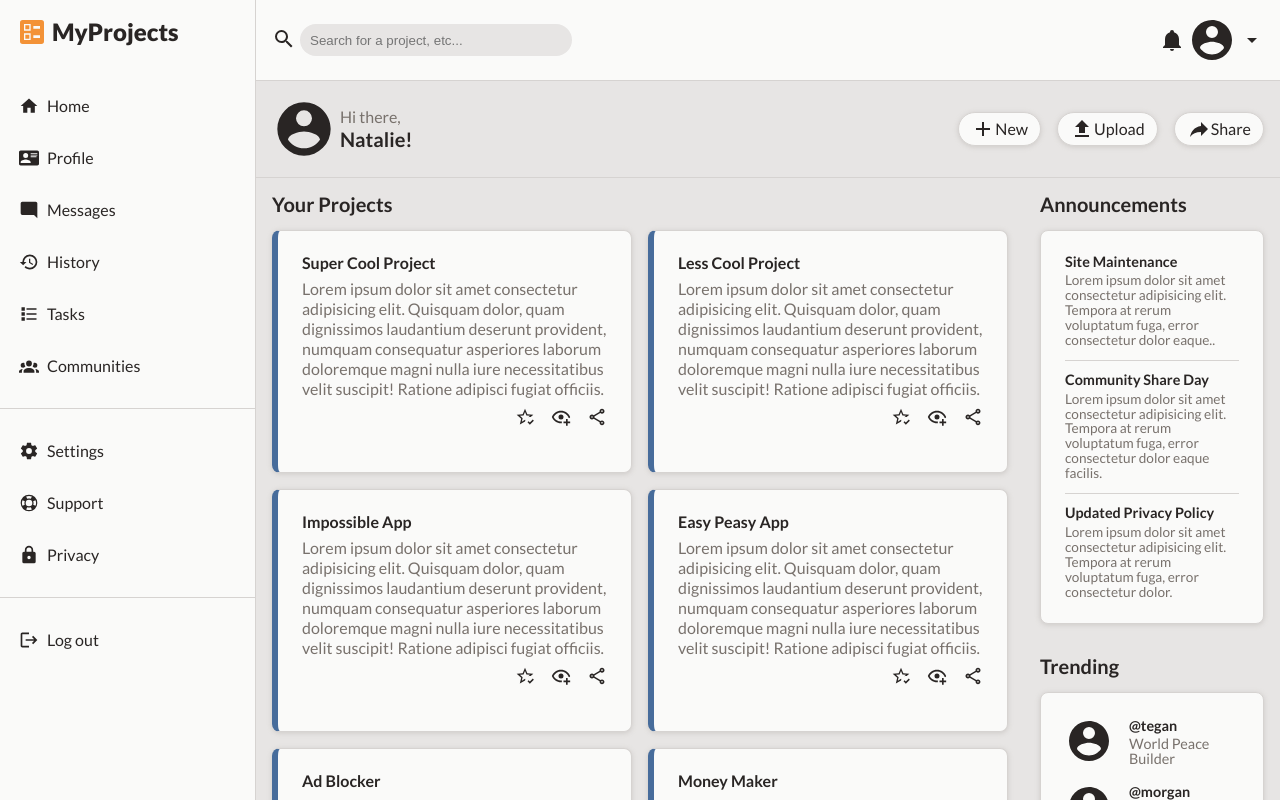
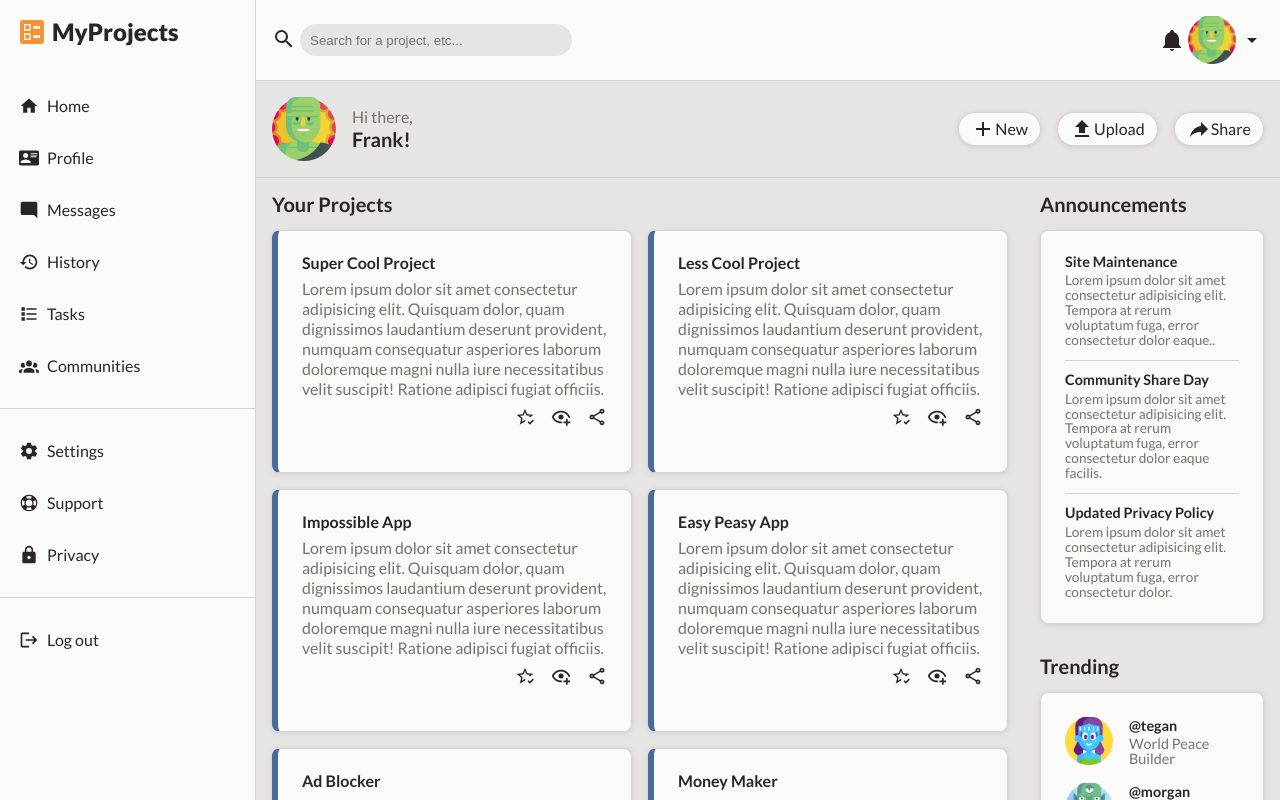
Before and after one commit to lucashogg/admin-dashboard, a plain HTML site: page index.html in a window 1280 px wide. Drawn offline with Linux system fonts and the light colour scheme.

Commit message:
Change user icons to images

```diff
--- a/css/style.css
+++ b/css/style.css
@@ -68,7 +68,7 @@ svg {
 }
 
 .header .user-account-icon {
-    width: 3rem;
+    max-width: 3rem;
 }
 
 .hamburger {
@@ -154,7 +154,7 @@ svg.sidebar-close {
 .main-header .left {
     display: flex;
     align-items: center;
-    gap: .25rem;
+    gap: 1rem;
 }
 
 .user-greeting {
@@ -191,8 +191,8 @@ svg.sidebar-close {
     transition: .1s ease;
 }
 
-.main-header .left svg {
-    width: 4rem;
+.main-header .left img {
+    max-width: 4rem;
 }
 
 .main-header .right svg {
@@ -298,8 +298,8 @@ svg.sidebar-close {
     padding: 1rem;
 }
 
-.trending svg {
-    width: 3rem;
+.trending img {
+    max-width: 3rem;
 }
 
 .trending-grid {
--- a/index.html
+++ b/index.html
@@ -37,11 +37,7 @@
                     <path
                         d="M21,19V20H3V19L5,17V11C5,7.9 7.03,5.17 10,4.29C10,4.19 10,4.1 10,4A2,2 0 0,1 12,2A2,2 0 0,1 14,4C14,4.1 14,4.19 14,4.29C16.97,5.17 19,7.9 19,11V17L21,19M14,21A2,2 0 0,1 12,23A2,2 0 0,1 10,21" />
                 </svg>
-                <svg class="user-account-icon" xmlns="http://www.w3.org/2000/svg" viewBox="0 0 24 24">
-                    <title>account-circle</title>
-                    <path
-                        d="M12,19.2C9.5,19.2 7.29,17.92 6,16C6.03,14 10,12.9 12,12.9C14,12.9 17.97,14 18,16C16.71,17.92 14.5,19.2 12,19.2M12,5A3,3 0 0,1 15,8A3,3 0 0,1 12,11A3,3 0 0,1 9,8A3,3 0 0,1 12,5M12,2A10,10 0 0,0 2,12A10,10 0 0,0 12,22A10,10 0 0,0 22,12C22,6.47 17.5,2 12,2Z" />
-                </svg>
+                <img class="user-account-icon" src="./img/mutant_4165623.png" alt="user avatar">
                 <svg xmlns="http://www.w3.org/2000/svg" viewBox="0 0 24 24">
                     <title>menu-down</title>
                     <path d="M7,10L12,15L17,10H7Z" />
@@ -142,15 +138,11 @@
         <div class="main">
             <div class="main-header">
                 <div class="left">
-                    <svg xmlns="http://www.w3.org/2000/svg" viewBox="0 0 24 24">
-                        <title>account-circle</title>
-                        <path
-                            d="M12,19.2C9.5,19.2 7.29,17.92 6,16C6.03,14 10,12.9 12,12.9C14,12.9 17.97,14 18,16C16.71,17.92 14.5,19.2 12,19.2M12,5A3,3 0 0,1 15,8A3,3 0 0,1 12,11A3,3 0 0,1 9,8A3,3 0 0,1 12,5M12,2A10,10 0 0,0 2,12A10,10 0 0,0 12,22A10,10 0 0,0 22,12C22,6.47 17.5,2 12,2Z" />
-                    </svg>
+                    <img src="./img/mutant_4165623.png" alt="user avatar">
                     <div class="user-greeting">
                         <span>Hi there,</span>
                         <span class="user-title">
-                            Natalie!
+                            Frank!
                         </span>
                     </div>
                 </div>
@@ -347,11 +339,7 @@
                         <div class="trending-grid">
                             <div class="trend">
                                 <div class="left">
-                                    <svg xmlns="http://www.w3.org/2000/svg" viewBox="0 0 24 24">
-                                        <title>account-circle</title>
-                                        <path
-                                            d="M12,19.2C9.5,19.2 7.29,17.92 6,16C6.03,14 10,12.9 12,12.9C14,12.9 17.97,14 18,16C16.71,17.92 14.5,19.2 12,19.2M12,5A3,3 0 0,1 15,8A3,3 0 0,1 12,11A3,3 0 0,1 9,8A3,3 0 0,1 12,5M12,2A10,10 0 0,0 2,12A10,10 0 0,0 12,22A10,10 0 0,0 22,12C22,6.47 17.5,2 12,2Z" />
-                                    </svg>
+                                    <img src="./img/revived_9042174.png" alt="user avatar">
                                 </div>
                                 <div class="right">
                                     <div class="user-name">
@@ -364,11 +352,7 @@
                             </div>
                             <div class="trend">
                                 <div class="left">
-                                    <svg xmlns="http://www.w3.org/2000/svg" viewBox="0 0 24 24">
-                                        <title>account-circle</title>
-                                        <path
-                                            d="M12,19.2C9.5,19.2 7.29,17.92 6,16C6.03,14 10,12.9 12,12.9C14,12.9 17.97,14 18,16C16.71,17.92 14.5,19.2 12,19.2M12,5A3,3 0 0,1 15,8A3,3 0 0,1 12,11A3,3 0 0,1 9,8A3,3 0 0,1 12,5M12,2A10,10 0 0,0 2,12A10,10 0 0,0 12,22A10,10 0 0,0 22,12C22,6.47 17.5,2 12,2Z" />
-                                    </svg>
+                                    <img src="./img/alien_4165762.png" alt="user avatar">
                                 </div>
                                 <div class="right">
                                     <div class="user-name">
@@ -381,11 +365,7 @@
                             </div>
                             <div class="trend">
                                 <div class="left">
-                                    <svg xmlns="http://www.w3.org/2000/svg" viewBox="0 0 24 24">
-                                        <title>account-circle</title>
-                                        <path
-                                            d="M12,19.2C9.5,19.2 7.29,17.92 6,16C6.03,14 10,12.9 12,12.9C14,12.9 17.97,14 18,16C16.71,17.92 14.5,19.2 12,19.2M12,5A3,3 0 0,1 15,8A3,3 0 0,1 12,11A3,3 0 0,1 9,8A3,3 0 0,1 12,5M12,2A10,10 0 0,0 2,12A10,10 0 0,0 12,22A10,10 0 0,0 22,12C22,6.47 17.5,2 12,2Z" />
-                                    </svg>
+                                   <img src="./img/rockstar_3038659.png" alt="user avatar">
                                 </div>
                                 <div class="right">
                                     <div class="user-name">
@@ -398,11 +378,7 @@
                             </div>
                             <div class="trend">
                                 <div class="left">
-                                    <svg xmlns="http://www.w3.org/2000/svg" viewBox="0 0 24 24">
-                                        <title>account-circle</title>
-                                        <path
-                                            d="M12,19.2C9.5,19.2 7.29,17.92 6,16C6.03,14 10,12.9 12,12.9C14,12.9 17.97,14 18,16C16.71,17.92 14.5,19.2 12,19.2M12,5A3,3 0 0,1 15,8A3,3 0 0,1 12,11A3,3 0 0,1 9,8A3,3 0 0,1 12,5M12,2A10,10 0 0,0 2,12A10,10 0 0,0 12,22A10,10 0 0,0 22,12C22,6.47 17.5,2 12,2Z" />
-                                    </svg>
+                                    <img src="./img/zombie_5105893.png" alt="user avatar">
                                 </div>
                                 <div class="right">
                                     <div class="user-name">
```
Also changed, not shown: img/alien_4165762.png (added), img/mutant_4165623.png (added), img/revived_9042174.png (added), img/rockstar_3038659.png (added), img/zombie_5105893.png (added).
